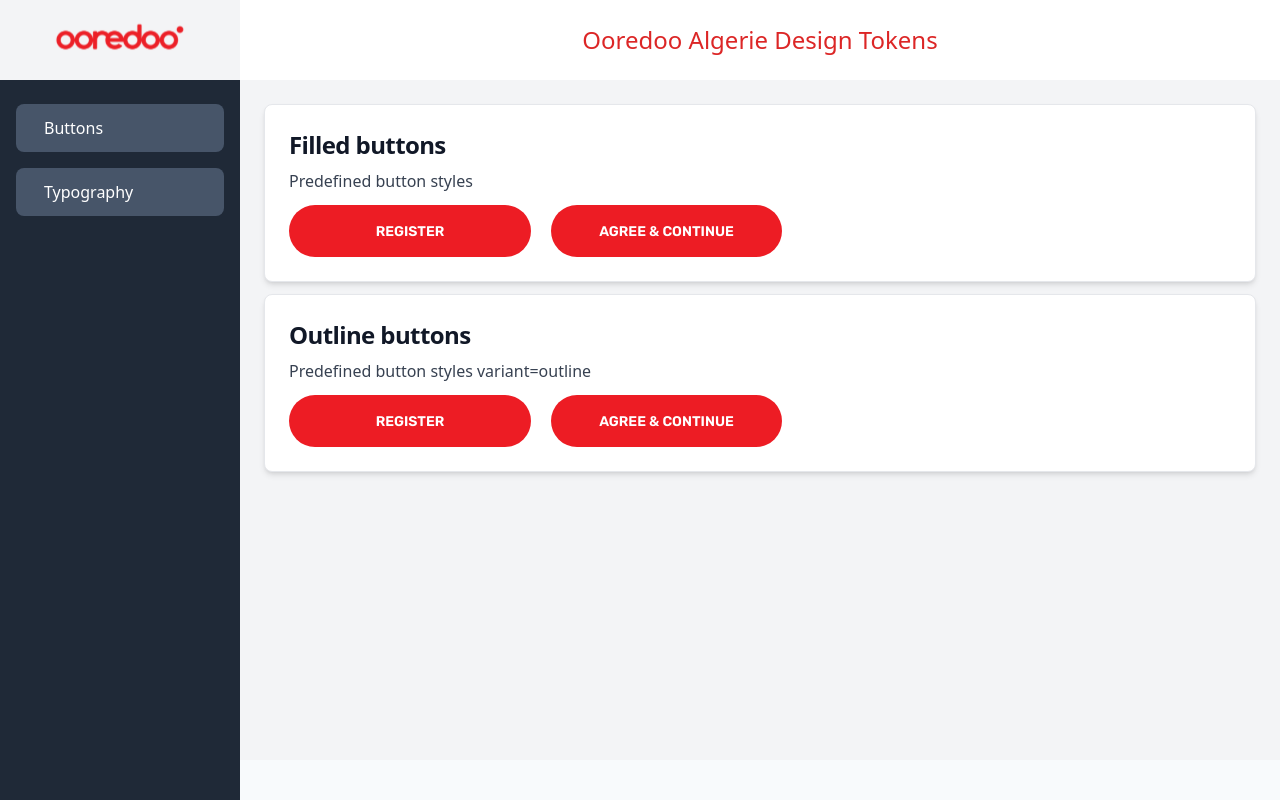
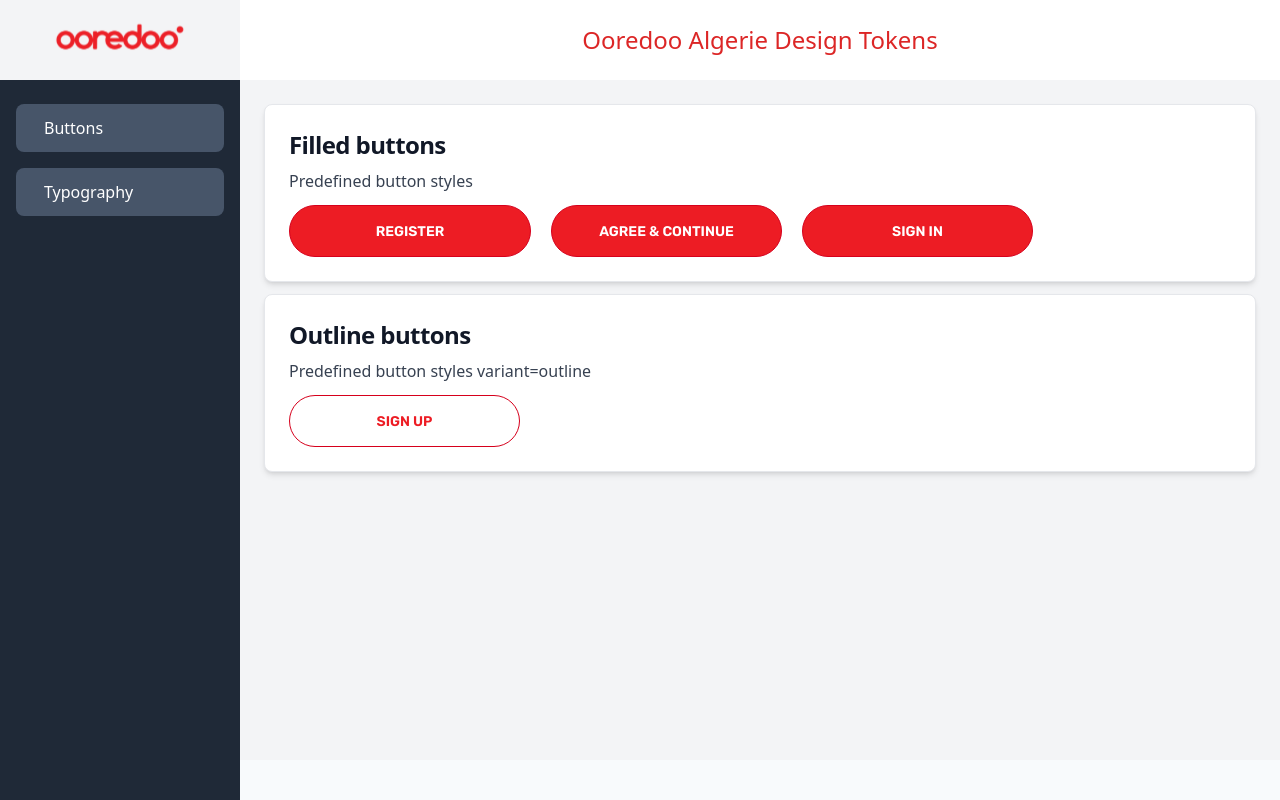
Before and after one commit to Malith-ra/Ooredoo-Algerie-nextjs, a Next.js app: page /button in a window 1280 px wide. Built offline with nearby package versions, Linux system fonts and the light colour scheme.

Commit message:
outline btn added

```diff
--- a/components/buttons/Button.tsx
+++ b/components/buttons/Button.tsx
@@ -8,6 +8,7 @@
   width: string;
   height: string;
   size: string;
+  className: string;
 }
 
 const Button = ({
@@ -15,6 +16,7 @@
   height,
   children,
   size,
+  className,
   ...props
 }: ButtonProps) => {
   let style = useMemo(
@@ -27,11 +29,7 @@
   );
 
   return (
-    <button
-      {...props}
-      style={style}
-      className="rounded-4xl border-red-200 text-white bg-red-100 hover:opacity-80 font-rubik leading-[17px] font-semibold not-italic"
-    >
+    <button {...props} style={style} className={className}>
       {children}
     </button>
   );
--- a/components/buttons/ButtonFilled.tsx
+++ b/components/buttons/ButtonFilled.tsx
@@ -5,14 +5,35 @@
   return (
     <div className="flex">
       <div className="mr-5">
-        <Button width="242px" height="52px" size="14px">
+        <Button
+          className="rounded-4xl border-[1px] border-cherry-200 text-white bg-cherry-100 hover:opacity-80 font-rubik leading-[17px] font-semibold not-italic"
+          width="242px"
+          height="52px"
+          size="14px"
+        >
           REGISTER
         </Button>
       </div>
 
       <div className="mr-5">
-        <Button width="231px" height="52px" size="14px">
+        <Button
+          className="rounded-4xl border-[1px] border-cherry-200 text-white bg-cherry-100 hover:opacity-80 font-rubik leading-[17px] font-semibold not-italic"
+          width="231px"
+          height="52px"
+          size="14px"
+        >
           AGREE & CONTINUE
+        </Button>
+      </div>
+
+      <div className="mr-5">
+        <Button
+          className="rounded-4xl border-[0.8px] border-cherry-200 text-white bg-cherry-100 hover:opacity-80 font-rubik leading-[17px] font-semibold not-italic"
+          width="231px"
+          height="52px"
+          size="14px"
+        >
+          SIGN IN
         </Button>
       </div>
     </div>
--- a/components/buttons/ButtonOutline.tsx
+++ b/components/buttons/ButtonOutline.tsx
@@ -5,14 +5,13 @@
   return (
     <div className="flex">
       <div className="mr-5">
-        <Button width="242px" height="52px" size="14px">
-          REGISTER
-        </Button>
-      </div>
-
-      <div className="mr-5">
-        <Button width="231px" height="52px" size="14px">
-          AGREE & CONTINUE
+        <Button
+          className="rounded-4xl border-[0.8px] border-cherry-200 text-cherry-100 hover:opacity-80 font-rubik leading-[17px] font-semibold not-italic"
+          width="231px"
+          height="52px"
+          size="14px"
+        >
+          SIGN UP
         </Button>
       </div>
     </div>
--- a/tailwind.config.js
+++ b/tailwind.config.js
@@ -13,9 +13,9 @@
         current: 'currentColor',
         white: '#ffffff',
 
-        red: {
+        cherry: {
           100: '#ED1C24',
-          200: '#fff',
+          200: '#D6001C',
         },
         // ...
       },
```
